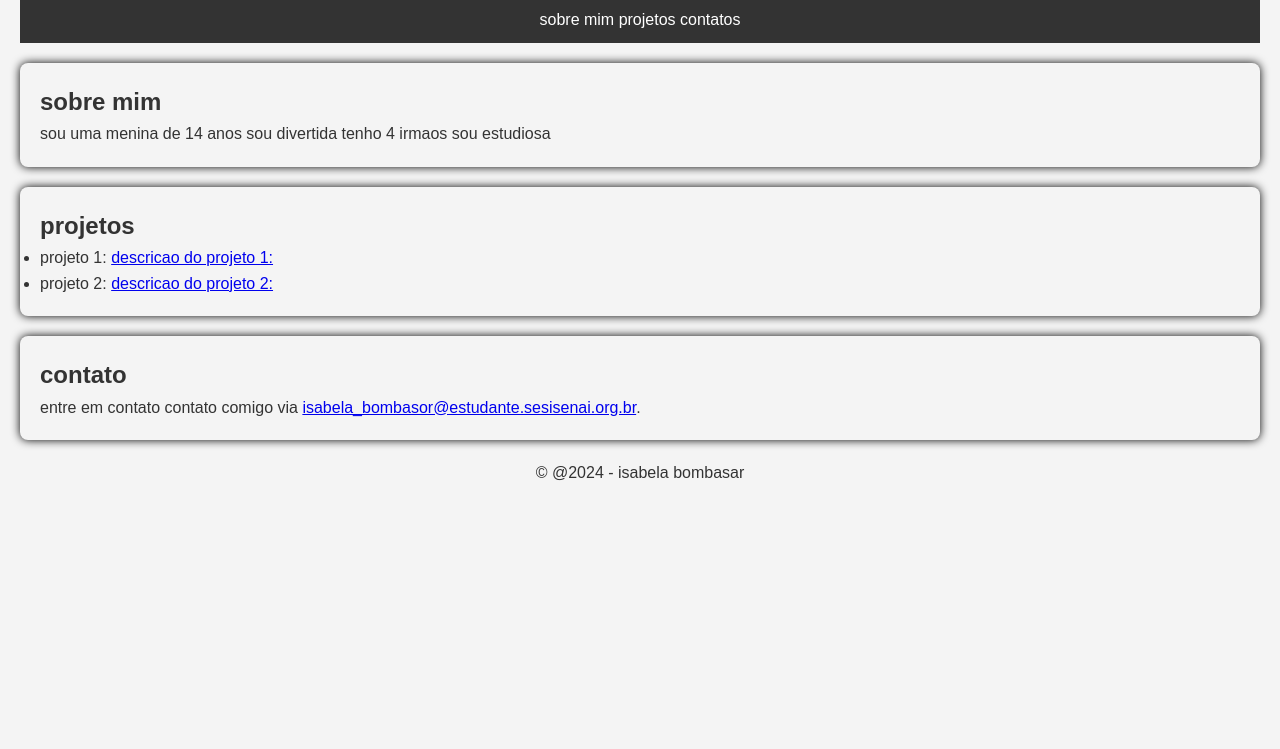
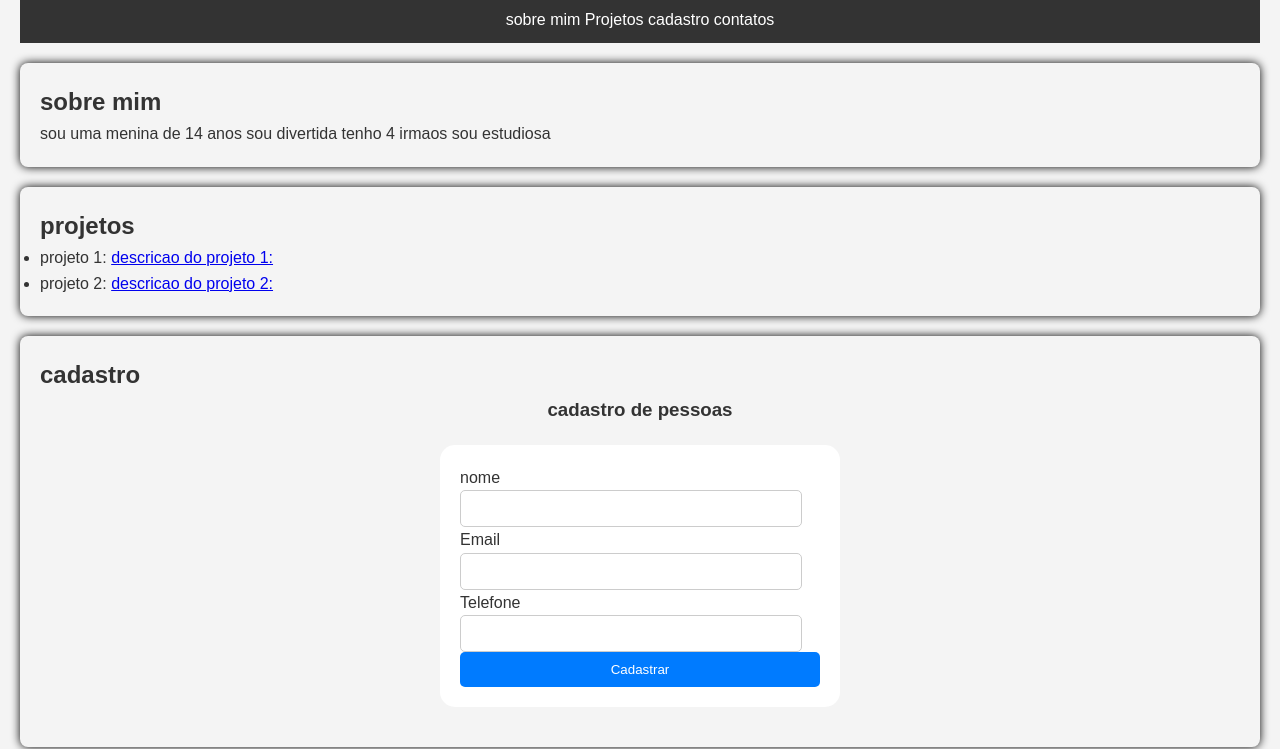
Before and after one commit to isabela-cell/pessoal, a plain HTML site: page index.html in a window 1280 px wide. Shown: the part 84-833 px from the top of the page. Before the commit the page ends 800 px from the top, so only its background shows below. Drawn offline with Linux system fonts and the light colour scheme.

Commit message:
Update index.html

```diff
--- a/index.html
+++ b/index.html
@@ -50,7 +50,8 @@ section{  margin:20px 0;
 
   section#sobre,
   section#projetos,
-  section#contato{
+  section#cadastro,
+  section#contato {
     beckground-color: #fff;
     padding: 20px;
     border-radius: 8px;
@@ -63,6 +64,44 @@ section{  margin:20px 0;
     text-align: center;
     margin-top: 20px;
   }
+    h3 {
+    text-align: center;
+
+
+  }
+  form {
+    max-width: 400px;
+    margin: 20px auto;
+    background-color: #fff;
+    padding: 20px;
+    border-radius: 15px;
+   }
+ label
+ input{
+ display:block;
+ margin-bottom:10px
+ }
+ input[type="text"],
+ input[type="email"],
+ input[type="tel"]{
+  width:95%;
+  padding:10px;
+    border: 1px solid #ccc;
+    border-radius:5px;
+ }
+ input[type="submit"]{
+width:100%;
+  padding:10px;
+    border: none;
+    border-radius: 5px;
+  background-color: #007bff;
+  color: #fff;
+  cursor:pointer;
+ }
+ irput[type="submiti"]:hover{
+  background-color: #0056b3;
+ }
+</style>
 </style>
 <body>
   <header>
@@ -70,8 +109,9 @@ section{  margin:20px 0;
     <nav>
       <ul>
         <li><a href="#sobre">sobre mim</a></li>
-        <li><a href="#projrtos">projetos</a></li>
-        <li><a href="#contatos">contatos</a></li>
+        <li><a href="#Projetos">Projetos</a></li>
+        <li><a href="#cadastro">cadastro</a></li>
+        <li><a href="#contato">contatos</a></li>
       </ul>
     </nav>
   </header>
@@ -81,15 +121,29 @@ section{  margin:20px 0;
       sou estudiosa</p>
   </section>
   <section id="projetos">
-
-    <h2>projetos</h2>
+     <h2>projetos</h2>
     <ul>
       <li>projeto 1: <a href="#"> descricao do projeto 1:</a></li>
       <li>projeto 2: <a href="#">descricao do projeto 2:</a></li>
     </ul>
   </section>
+  <section id="cadastro">
+
+    <h2>cadastro</h2>
+</html><h3>cadastro de pessoas</h3>
+  <form>
+    <label> nome</label>
+    <input type="text"id="nome "name="nome" required>
+    <label> Email</label>
+    <input type="email"id="email" name="email" required>
+    <label> Telefone</label>
+    <input type="tel"id="telefone "name="telefone" required>
+    <input type="submit" value="Cadastrar">
+  </form>
+  </boby>
+  </section>
   <section id="contato">
-    <h2>contato</h2>
+        <h2>contato</h2>
     <p>entre em contato contato comigo via <a
         href="isabela_bombasor@estudante.sesisenai.org.br">isabela_bombasor@estudante.sesisenai.org.br</a>.</p>
   </section>
```
